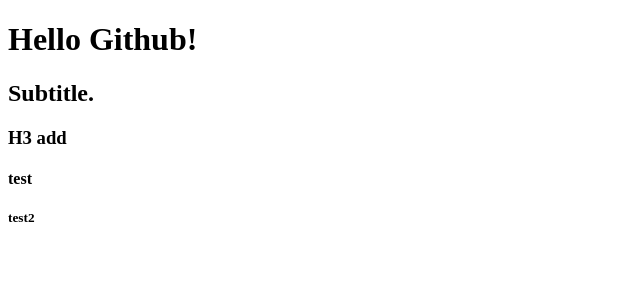
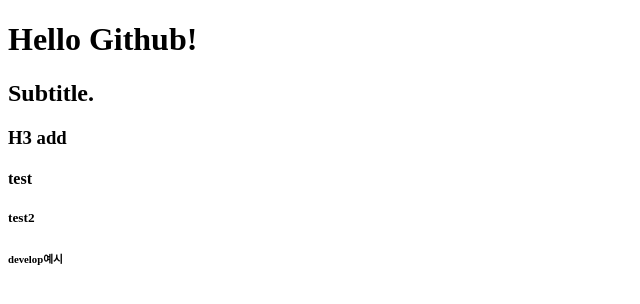
Before and after one commit to seohyoseok0408/github_test, a plain HTML site: page index.html in a window 1280 px wide. Shown: the full height of the page, 0-640 px from the left. Drawn offline with Linux system fonts and the light colour scheme.

Commit message:
[update] h6 to develop

```diff
--- a/index.html
+++ b/index.html
@@ -11,5 +11,6 @@
     <h3>H3 add</h3>
     <h4>test</h4>
     <h5>test2</h5>
+    <h6>develop예시</h6>
   </body>
 </html>
```
